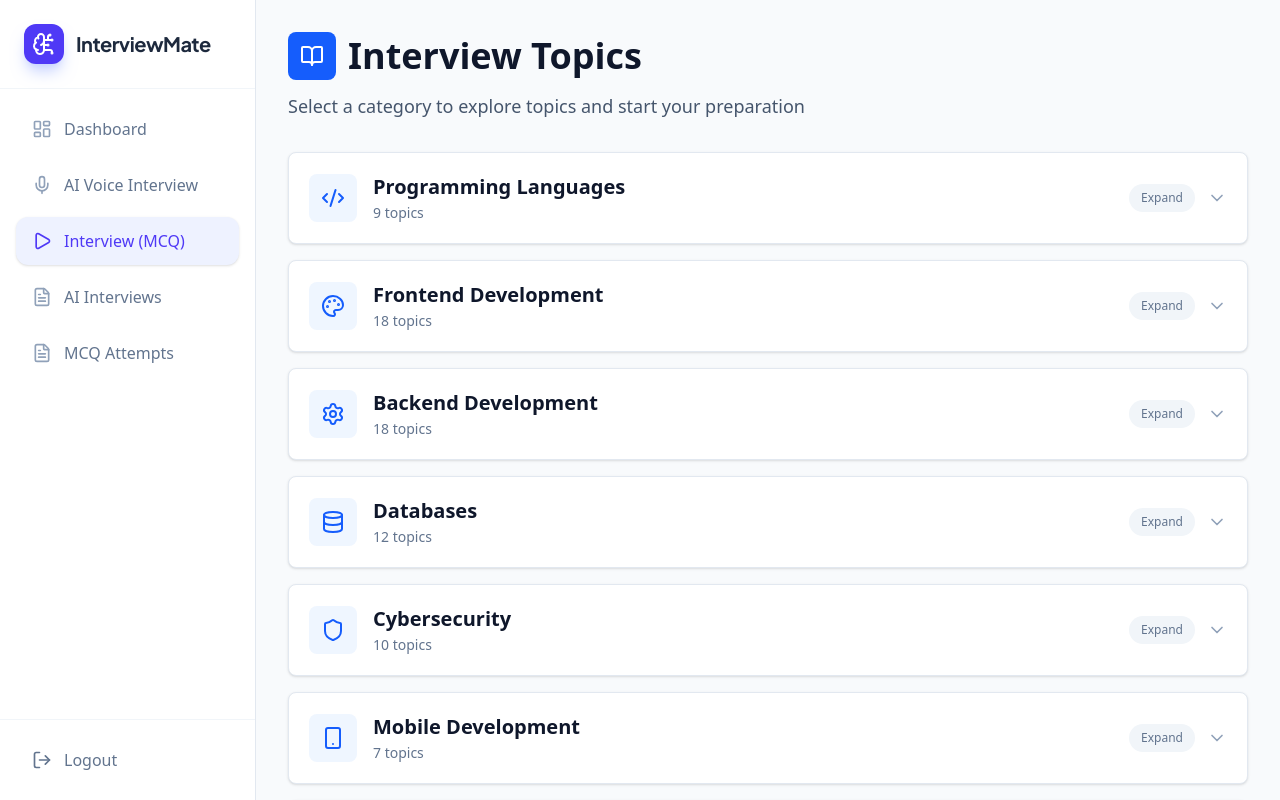
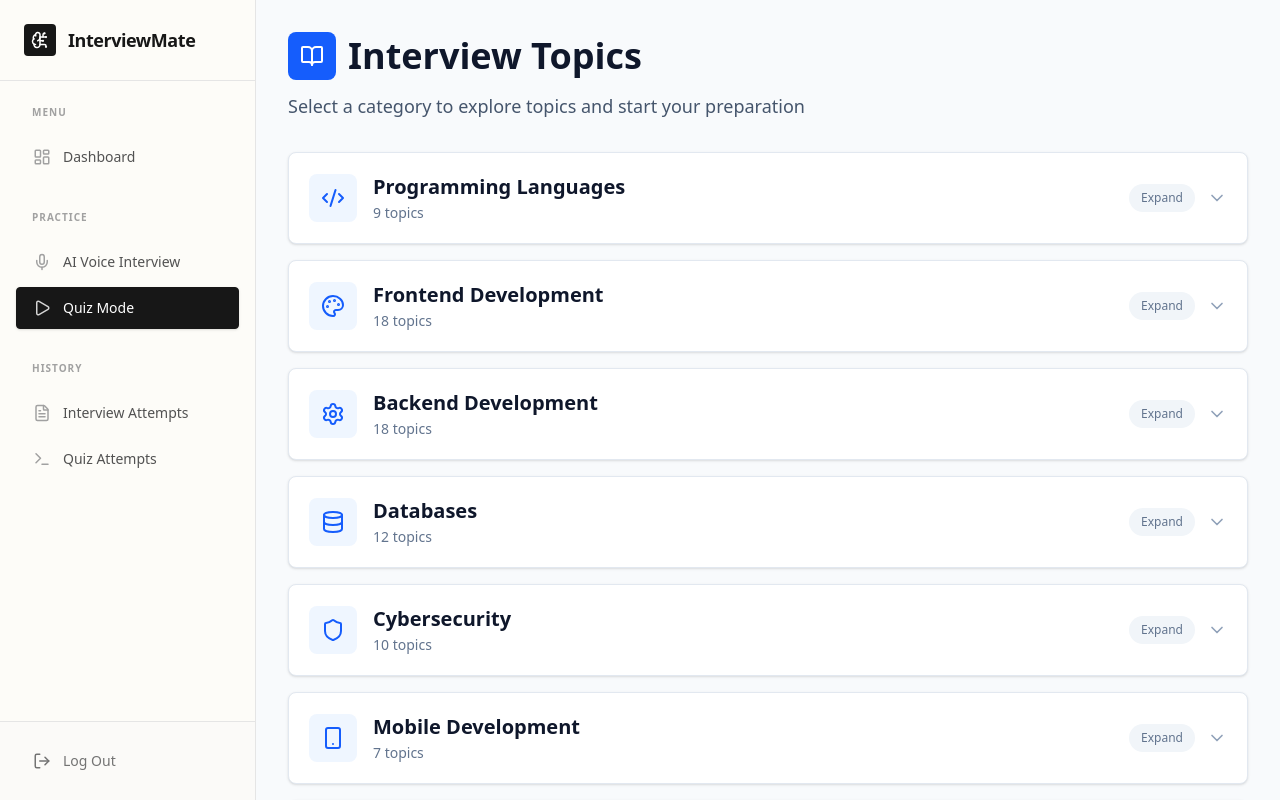
Before and after one commit to THE-Amrit-mahto-05/Jaago-Guru, a React (Vite) app in the folder frontend/: page /interview in a window 1280 px wide. Shown: the top 800 px of the page. Built offline with nearby package versions, Linux system fonts and the light colour scheme; sample sign-in values are in the browser's storage.

Commit message:
updated UI of sidebar

```diff
--- a/frontend/src/components/sidebar.jsx
+++ b/frontend/src/components/sidebar.jsx
@@ -1,5 +1,5 @@
 import React, { useState } from 'react'
-import { LayoutDashboard, Play, FileText, Settings, LogOut, BrainCircuit, Mic } from "lucide-react";
+import { LayoutDashboard, Play, FileText, LogOut, BrainCircuit, Mic, Terminal, ShieldAlert } from "lucide-react";
 import { useNavigate, useLocation } from "react-router-dom";
 
 const Sidebar = () => {
@@ -25,63 +25,78 @@ const Sidebar = () => {
   return (
     <>
       {/* SIDEBAR */}
-      <aside className="h-screen w-64 bg-white border-r border-slate-200 hidden md:flex flex-col sticky top-0 z-50">
+      <aside className="h-screen w-64 bg-[#FDFCF8] border-r border-neutral-200 hidden md:flex flex-col sticky top-0 z-50 font-sans">
 
-        <div className="p-6 border-b border-slate-100">
+        {/* Header / Logo */}
+        <div className="p-6 border-b border-neutral-200">
           <div className="flex items-center gap-3">
-            <div className="w-10 h-10 bg-indigo-600 rounded-xl flex items-center justify-center shadow-lg shadow-indigo-200">
-              <BrainCircuit className="text-white" size={24} />
+            <div className="w-8 h-8 bg-neutral-900 rounded-sm flex items-center justify-center">
+              <BrainCircuit className="text-white" size={18} />
             </div>
-            <h2 className="text-xl font-bold text-slate-800 font-['Plus_Jakarta_Sans'] tracking-tight">
+            <h2 className="text-lg font-bold text-neutral-900 tracking-tight">
               InterviewMate
             </h2>
           </div>
         </div>
 
-        <nav className="flex-1 p-4 space-y-2 overflow-y-auto">
+        {/* Navigation */}
+        <nav className="flex-1 p-4 space-y-1 overflow-y-auto">
+          <div className="px-4 py-2 mb-2">
+            <p className="text-[10px] font-bold uppercase tracking-widest text-neutral-400">Menu</p>
+          </div>
+
           <SidebarItem
-            icon={<LayoutDashboard size={20} />}
+            icon={<LayoutDashboard size={18} />}
             label="Dashboard"
             active={isActive("/dashboard")}
             onClick={() => navigate("/dashboard")}
           />
 
+          <div className="px-4 py-2 mt-6 mb-2">
+            <p className="text-[10px] font-bold uppercase tracking-widest text-neutral-400">Practice</p>
+          </div>
+
           <SidebarItem
-            icon={<Mic size={20} />}
+            icon={<Mic size={18} />}
             label="AI Voice Interview"
             active={isActive("/interview/start")}
             onClick={() => navigate("/interview/start")}
           />
 
           <SidebarItem
-            icon={<Play size={20} />}
-            label="Interview (MCQ)"
+            icon={<Play size={18} />}
+            label="Quiz Mode"
             active={isActive("/interview")}
             onClick={() => navigate("/interview")}
           />
 
+          <div className="px-4 py-2 mt-6 mb-2">
+             <p className="text-[10px] font-bold uppercase tracking-widest text-neutral-400">History</p>
+          </div>
+
           <SidebarItem
-            icon={<FileText size={20} />}
-            label="AI Interviews"
+            icon={<FileText size={18} />}
+            label="Interview Attempts"
             active={isActive("/ai-attempts")}
             onClick={() => navigate("/ai-attempts")}
           />
 
           <SidebarItem
-            icon={<FileText size={20} />}
-            label="MCQ Attempts"
+            icon={<Terminal size={18} />}
+            label="Quiz Attempts"
             active={isActive("/my-attempts")}
             onClick={() => navigate("/my-attempts")}
           />
         </nav>
 
-        <div className="p-4 border-t border-slate-100">
+        {/* Footer / Logout */}
+        <div className="p-4 border-t border-neutral-200 bg-neutral-50/50">
           <button
             onClick={openLogoutModal}
-            className="w-full flex items-center gap-3 px-4 py-3 text-slate-500 hover:text-red-600 hover:bg-red-50 rounded-xl transition-all duration-200 font-medium group"
+            className="w-full flex items-center gap-3 px-4 py-3 text-neutral-500 hover:text-red-700 hover:bg-red-50 rounded-sm transition-all duration-200 font-medium group text-sm border border-transparent hover:border-red-100 cursor-pointer"
           >
-            <LogOut size={20} className="group-hover:-translate-x-1 transition-transform" />
-            Logout
+            <LogOut size={18} className="group-hover:-translate-x-1 transition-transform" />
+            Log Out
           </button>
         </div>
 
@@ -92,31 +107,39 @@ const Sidebar = () => {
         <div className="fixed inset-0 flex items-center justify-center z-[9999]">
           {/* BACKDROP */}
           <div
-            className="absolute inset-0 bg-black/40 backdrop-blur-sm animate-fadeIn"
+            className="absolute inset-0 bg-neutral-900/40 backdrop-blur-sm animate-fadeIn"
             onClick={closeLogoutModal}
           />
 
-          {/* MODAL BOX */}
-          <div className="bg-white rounded-2xl shadow-xl p-6 w-80 z-50 animate-scaleUp">
-            <h2 className="text-lg font-semibold text-slate-800">Confirm Logout</h2>
-            <p className="text-slate-600 mt-1">
-              Are you sure you want to log out?
+          {/* MODAL BOX - Sharp, Technical */}
+          <div className="bg-white border border-neutral-200 shadow-2xl p-0 w-96 z-50 relative animate-scaleUp rounded-sm">
+            {/* Modal Header */}
+            <div className="bg-neutral-50 px-6 py-4 border-b border-neutral-200 flex items-center gap-2">
+               <ShieldAlert size={16} className="text-neutral-500"/>
+               <h2 className="text-sm font-bold uppercase tracking-widest text-neutral-700">Confirm Logout</h2>
+            </div>
+
+            {/* Modal Body */}
+            <div className="p-6">
+              <p className="text-neutral-600 text-sm leading-relaxed">
+                Are you sure you want to log out of your session? Unsaved progress may be lost.
               </p>
 
-            <div className="flex justify-end gap-3 mt-6">
+              <div className="flex justify-end gap-3 mt-8">
                 <button
                   onClick={closeLogoutModal}
-                className="px-4 py-2 rounded-xl bg-slate-100 text-slate-700 hover:bg-slate-200 transition"
+                  className="px-6 py-2 rounded-sm border border-neutral-200 text-neutral-600 text-sm font-medium hover:bg-neutral-50 hover:text-neutral-900 transition-colors cursor-pointer"
                 >
                   Cancel
                 </button>
 
                 <button
                   onClick={handleLogout}
-                className="px-4 py-2 rounded-xl bg-red-600 text-white hover:bg-red-700 transition"
+                  className="px-6 py-2 rounded-sm bg-neutral-900 text-white text-sm font-bold hover:bg-red-600 transition-colors shadow-sm cursor-pointer"
                 >
-                Logout
+                  Log Out
                 </button>
+              </div>
             </div>
           </div>
         </div>
@@ -125,17 +148,18 @@ const Sidebar = () => {
   );
 };
 
+// Sidebar Item - High Contrast Active State
 const SidebarItem = ({ icon, label, active, onClick }) => (
   <button
     onClick={onClick}
-    className={`w-full flex items-center gap-3 px-4 py-3 rounded-xl font-medium transition-all duration-200
+    className={`w-full flex items-center gap-3 px-4 py-2.5 rounded-sm text-sm font-medium transition-all duration-150 border
       ${active
-        ? "bg-indigo-50 text-indigo-600 shadow-sm"
-        : "text-slate-500 hover:bg-slate-50 hover:text-slate-900"
+        ? "bg-neutral-900 text-white border-neutral-900 shadow-sm"
+        : "text-neutral-600 border-transparent hover:bg-neutral-100 hover:text-neutral-900 hover:border-neutral-200 cursor-pointer"
       }
     `}
   >
-    <div className={`${active ? "text-indigo-600" : "text-slate-400"}`}>
+    <div className={`${active ? "text-neutral-300" : "text-neutral-400 group-hover:text-neutral-900"}`}>
       {icon}
     </div>
     {label}
```
Also changed, not shown: frontend/public/screenshot.png. Lines whose indentation alone changed are shown as unchanged.
